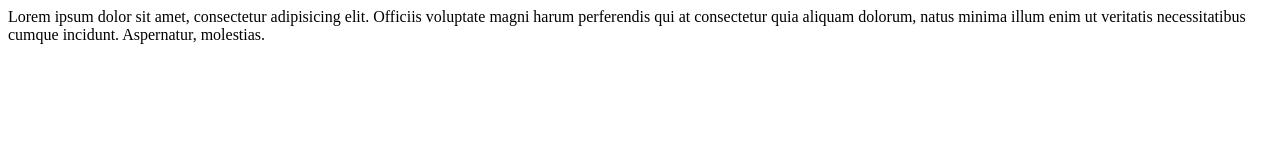
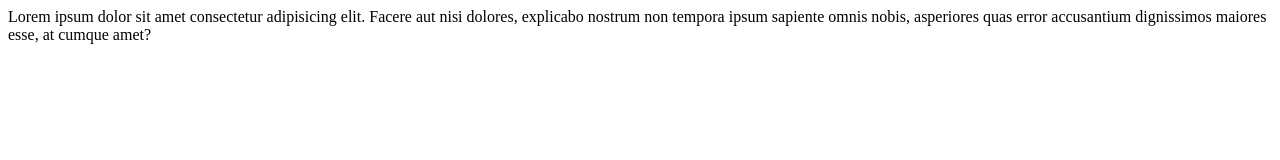
Before and after one commit to rentak1/git, a plain HTML site: page index.html in a window 1280 px wide. Drawn offline with Linux system fonts and the light colour scheme.

Commit message:
pierwszy commit

```diff
--- a/index.html
+++ b/index.html
@@ -7,6 +7,6 @@
     <title>Document</title>
 </head>
 <body>
-    Lorem ipsum dolor sit amet, consectetur adipisicing elit. Officiis voluptate magni harum perferendis qui at consectetur quia aliquam dolorum, natus minima illum enim ut veritatis necessitatibus cumque incidunt. Aspernatur, molestias.
+    Lorem ipsum dolor sit amet consectetur adipisicing elit. Facere aut nisi dolores, explicabo nostrum non tempora ipsum sapiente omnis nobis, asperiores quas error accusantium dignissimos maiores esse, at cumque amet?
 </body>
 </html>
```
